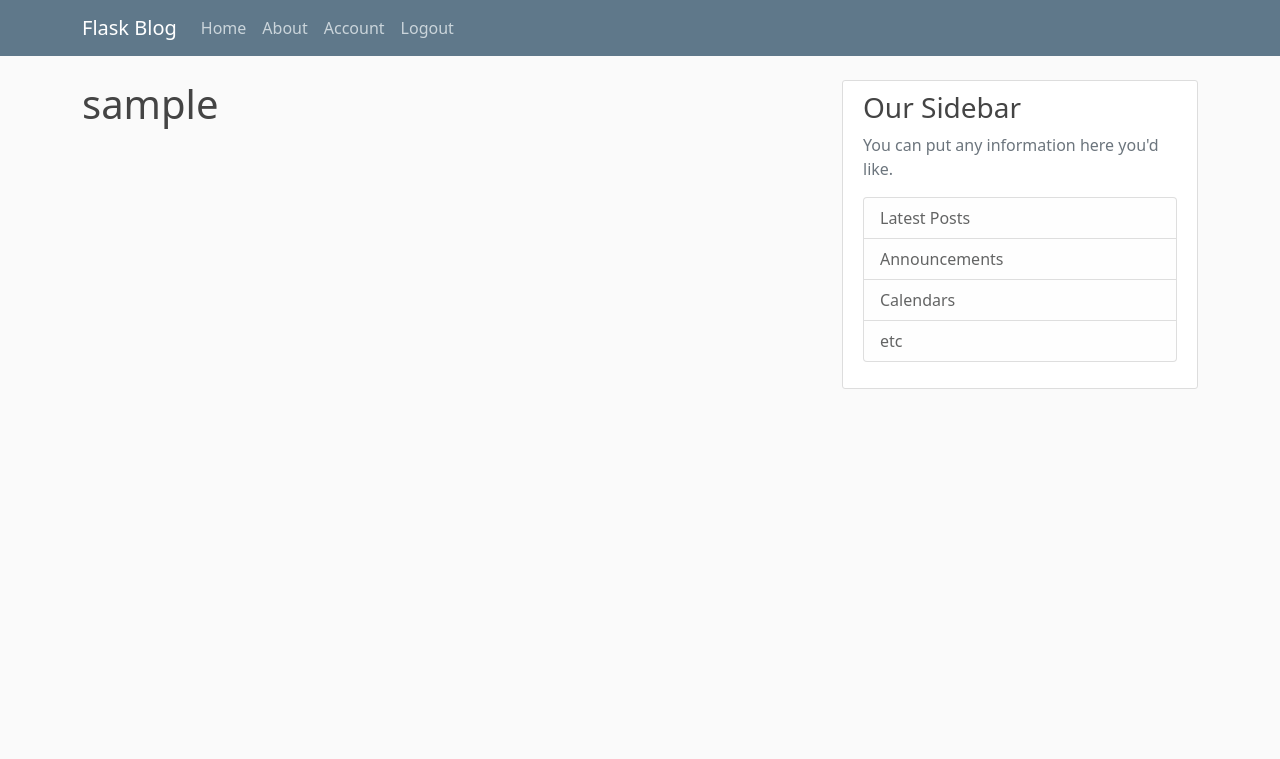
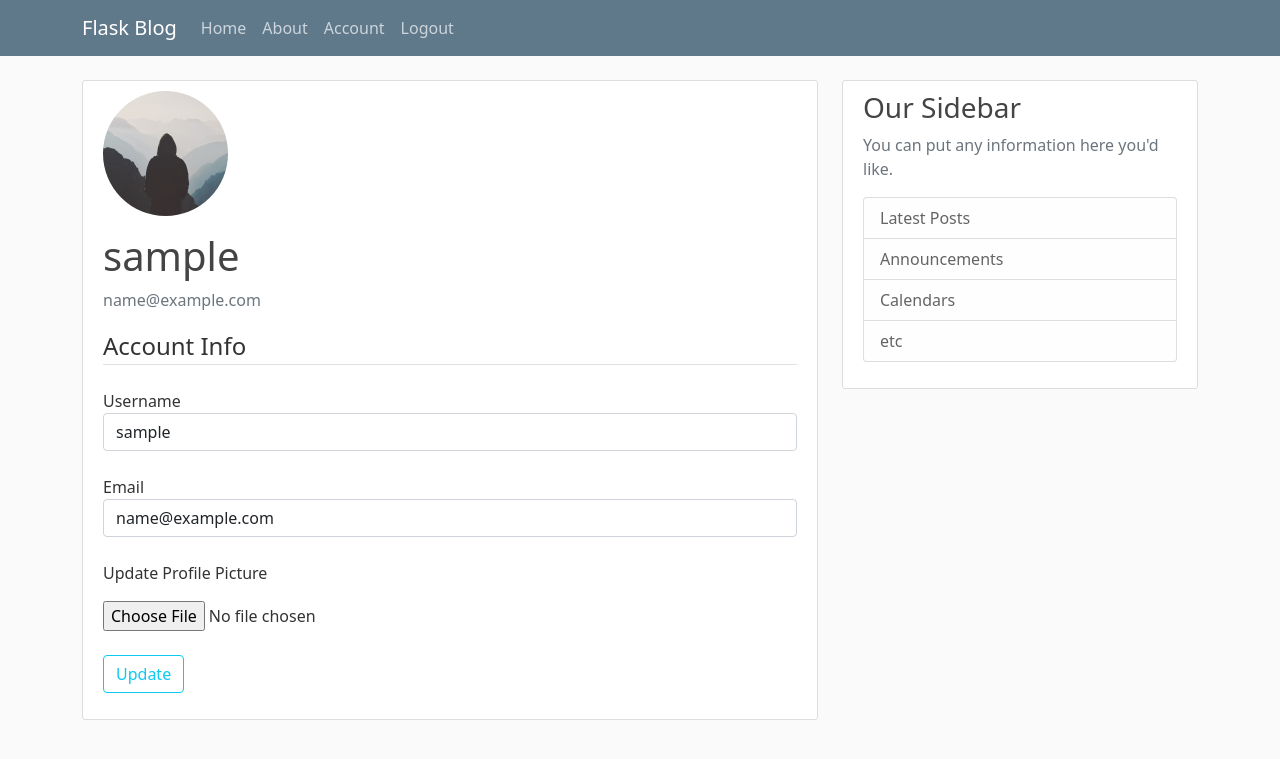
Before and after one commit to Kruti-Amrutiya/blog-app-flask, a Flask app: page /account in a window 1280 px wide. Shown: the top 759 px of the page. Run offline with Flask 2, Linux system fonts and the light colour scheme; the visitor is signed in with stand-in values (Sample User, id 1); data comes from the database, SQL or seed files in the repository; some libraries are stand-ins or nearby versions.

Commit message:
create profile page

```diff
--- a/flaskblog/forms.py
+++ b/flaskblog/forms.py
@@ -1,4 +1,6 @@
 from flask_wtf import FlaskForm
+from flask_login import current_user
+from flask_wtf.file import FileField, FileAllowed
 from wtforms import StringField, PasswordField, SubmitField, BooleanField
 from wtforms.validators import DataRequired, Length, Email, EqualTo, ValidationError
 from flaskblog.models import User
@@ -27,3 +29,22 @@ class LoginForm(FlaskForm):
     password = PasswordField('Password', validators=[DataRequired()])
     remember = BooleanField('Remember Me')
     submit = SubmitField('Login')
+
+
+class UpdateAccountForm(FlaskForm):
+    username = StringField('Username', validators=[DataRequired(), Length(min=2, max=20)])
+    email = StringField('Email', validators=[DataRequired(), Email()])
+    picture = FileField('Update Profile Picture', validators=[FileAllowed(['jpg', 'png'])])
+    submit = SubmitField('Update')
+
+    def validate_username(self, username):
+        if username.data != current_user.username:
+            user = User.query.filter_by(username=username.data).first()
+            if user:
+                raise ValidationError('That username is taken. Please choose a different one.')
+
+    def validate_email(self, email):
+        if email.data != current_user.email:
+            user = User.query.filter_by(email=email.data).first()
+            if user:
+                raise ValidationError('That email is taken. Please choose a different one.')
--- a/flaskblog/routes.py
+++ b/flaskblog/routes.py
@@ -1,7 +1,10 @@
+import os
+import secrets
 from flask import render_template, flash, redirect, url_for, request
 from flaskblog import app, db, bcrypt
-from flaskblog.forms import RegistrationForm, LoginForm
+from flaskblog.forms import RegistrationForm, LoginForm, UpdateAccountForm
 from flaskblog.models import User
+from PIL import Image
 from flask_login import login_user, current_user, logout_user, login_required
 
 
@@ -69,7 +72,35 @@ def logout():
     return redirect(url_for('home'))
 
 
-@app.route("/account")
+def save_picture(form_picture):
+    random_hex = secrets.token_hex(8)
+    _, f_ext = os.path.splitext(form_picture.filename)
+    picture_fn = random_hex + f_ext
+    picture_path = os.path.join(app.root_path, 'static/profile_pics', picture_fn)
+
+    output_size = (125, 125)
+    i = Image.open(form_picture)
+    i.thumbnail(output_size)
+    i.save(picture_path)
+
+    return picture_fn
+
+
+@app.route("/account", methods=['GET', 'POST'])
 @login_required
 def account():
-    return render_template('account.html', title='Account')
+    form = UpdateAccountForm()
+    if form.validate_on_submit():
+        if form.picture.data:
+            picture_file = save_picture(form.picture.data)
+            current_user.image_file = picture_file
+        current_user.username = form.username.data
+        current_user.email = form.email.data
+        db.session.commit()
+        flash('Your account has been updated!', 'success')
+        return redirect(url_for('account'))
+    elif request.method == 'GET':
+        form.username.data = current_user.username
+        form.email.data = current_user.email
+    image_file = url_for('static', filename='profile_pics/' + current_user.image_file)
+    return render_template('account.html', title='Account', image_file=image_file, form=form)
--- a/flaskblog/templates/account.html
+++ b/flaskblog/templates/account.html
@@ -1,4 +1,56 @@
 {% extends "layout.html" %}
 {% block content %}
-    <h1>{{ current_user.username }}</h1>
+    <div class="content-section">
+    	<div class="media">
+			<img class="rounded-circle account-img" src="{{ image_file }}" alt="Profile Image">
+			<div class="media-body">
+				<h2 class="account-heading">{{ current_user.username }}</h2>
+				<p class="text-secondary">{{ current_user.email }}</p>
+			</div>
+      	</div>
+		<form method="POST" action="" enctype="multipart/form-data">
+			{{ form.hidden_tag() }}
+			<fieldset class="form-group">
+				<legend class="border-bottom mb-4">Account Info</legend>
+				<div class="form-group">
+					{{ form.username.label(class="form-control-label") }}
+					{% if form.username.errors %}
+						{{ form.username(class="form-control form-control-lg is-invalid") }}
+						<div class="invalid-feedback">
+							{% for error in form.username.errors %}
+								<span>{{ error }}</span>
+							{% endfor %}
+						</div>
+					{% else %}
+						{{ form.username(class="form-control form-control-l") }}
+					{% endif %}
+				</div>
+				<div class="form-group pt-4">
+					{{ form.email.label(class="form-control-label") }}
+					{% if form.email.errors %}
+						{{ form.email(class="form-control form-control-lg is-invalid") }}
+						<div class="invalid-feedback">
+							{% for error in form.email.errors %}
+								<span>{{ error }}</span>
+							{% endfor %}
+						</div>
+					{% else %}
+						{{ form.email(class="form-control form-control-l") }}
+					{% endif %}
+				</div>
+				<div class="form-group pt-4">
+					{{ form.picture.label() }}<br>
+					{{ form.picture(class="form-control-file pt-3") }}
+					{% if form.picture.errors %}
+						{% for error in form.picture.errors %}
+							<br><span class="text-danger">{{ error }}</span>
+						{% endfor %}
+					{% endif %}
+				</div>
+			</fieldset>
+			<div class="form-group pt-4 mb-3">
+				{{ form.submit(class="btn btn-outline-info") }}
+			</div>
+		</form>
+    </div>
 {% endblock content %}
```
Also changed, not shown: flaskblog/requirements.txt (added, +27 -0 lines), flaskblog/static/profile_pics/default.jpg (added).
